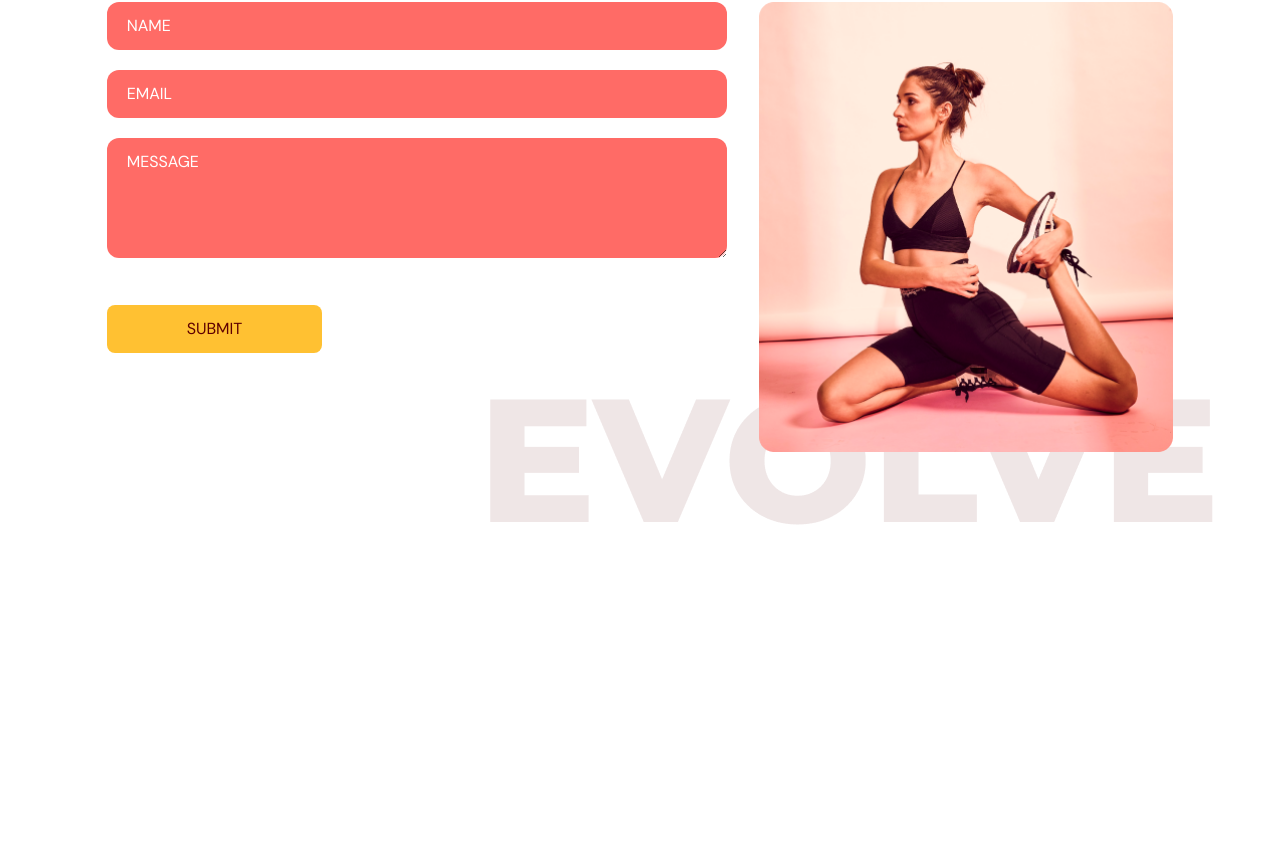
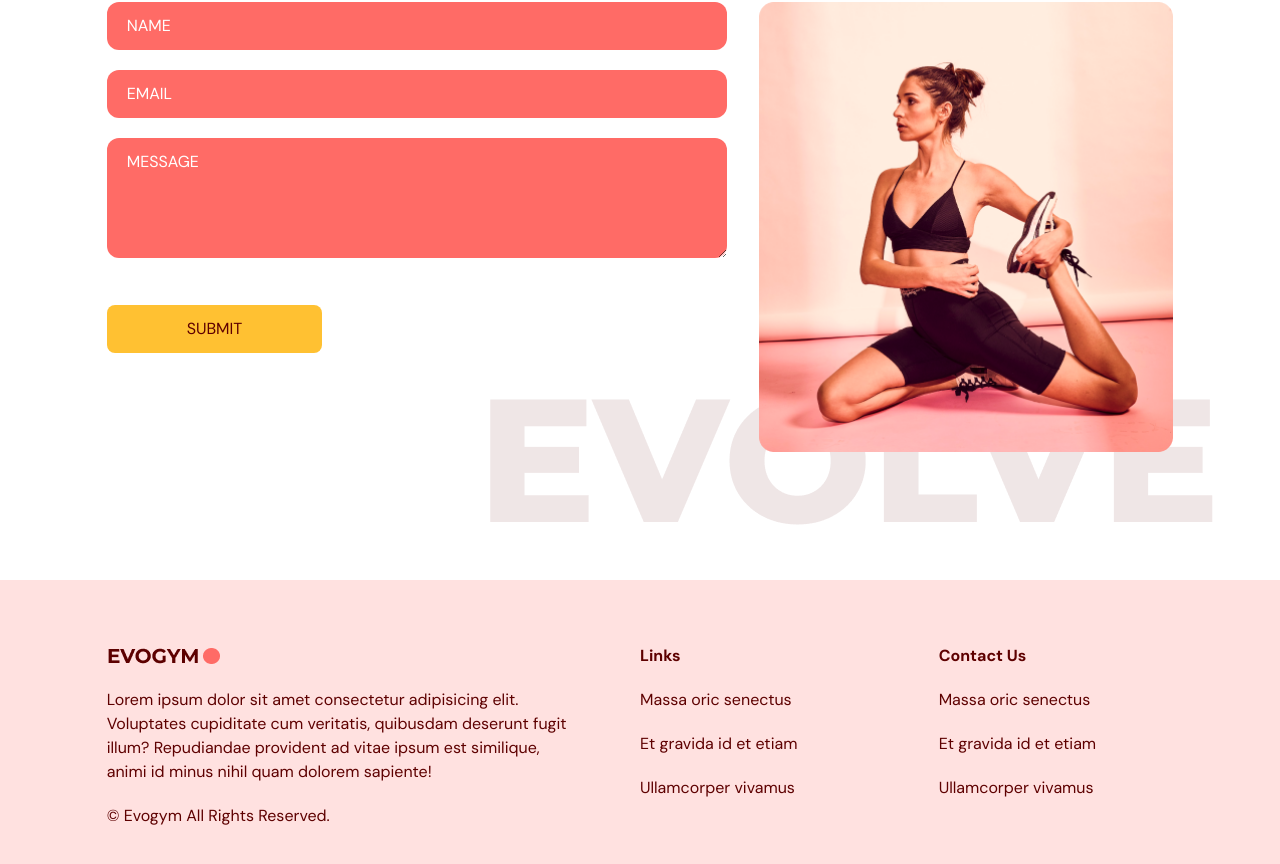
Before and after one commit to TomaszKlekner/fitness-studio, a React (Vite) app: page / in a window 1280 px wide. Shown: the part 3304-4168 px from the top of the page. Before the commit the page ends 3884 px from the top, so only its background shows below. Built offline with nearby package versions, Linux system fonts and the light colour scheme.

Commit message:
Add footer

```diff
--- a/src/App.tsx
+++ b/src/App.tsx
@@ -4,6 +4,7 @@
 import Benefits from "./sections/Benefits";
 import Classes from "./sections/Classes";
 import ContacUs from "./sections/ContacUs";
+import Footer from "./sections/Footer";
 
 export type menuItemsModel = {
   page: string;
@@ -61,6 +62,8 @@
       <Classes page={menuItems[2].page} setSelectedPage={setSelectedPage} />
 
       <ContacUs page={menuItems[3].page} setSelectedPage={setSelectedPage} />
+
+      <Footer />
     </div>
   );
 }
--- /dev/null
+++ b/src/sections/Footer.tsx
@@ -0,0 +1,36 @@
+import Logo from "../assets/Logo.png";
+
+const Footer = () => {
+  return (
+    <footer className="bg-primary-100 py-16">
+      <div className="justify-content mx-auto w-5/6 gap-16 md:flex">
+        <div className="mt-16 basis-1/2 md:mt-0">
+          <img src={Logo} alt="Logo" />
+          <p className="my-5">
+            Lorem ipsum dolor sit amet consectetur adipisicing elit. Voluptates
+            cupiditate cum veritatis, quibusdam deserunt fugit illum?
+            Repudiandae provident ad vitae ipsum est similique, animi id minus
+            nihil quam dolorem sapiente!
+          </p>
+          <p>&copy; Evogym All Rights Reserved.</p>
+        </div>
+
+        <div className="mt-16 basis-1/4 md:mt-0">
+          <h4 className="font-bold">Links</h4>
+          <p className="my-5">Massa oric senectus</p>
+          <p className="my-5">Et gravida id et etiam</p>
+          <p className="my-5">Ullamcorper vivamus</p>
+        </div>
+
+        <div className="mt-16 basis-1/4 md:mt-0">
+          <h4 className="font-bold">Contact Us</h4>
+          <p className="my-5">Massa oric senectus</p>
+          <p className="my-5">Et gravida id et etiam</p>
+          <p className="my-5">Ullamcorper vivamus</p>
+        </div>
+      </div>
+    </footer>
+  );
+};
+
+export default Footer;
```
